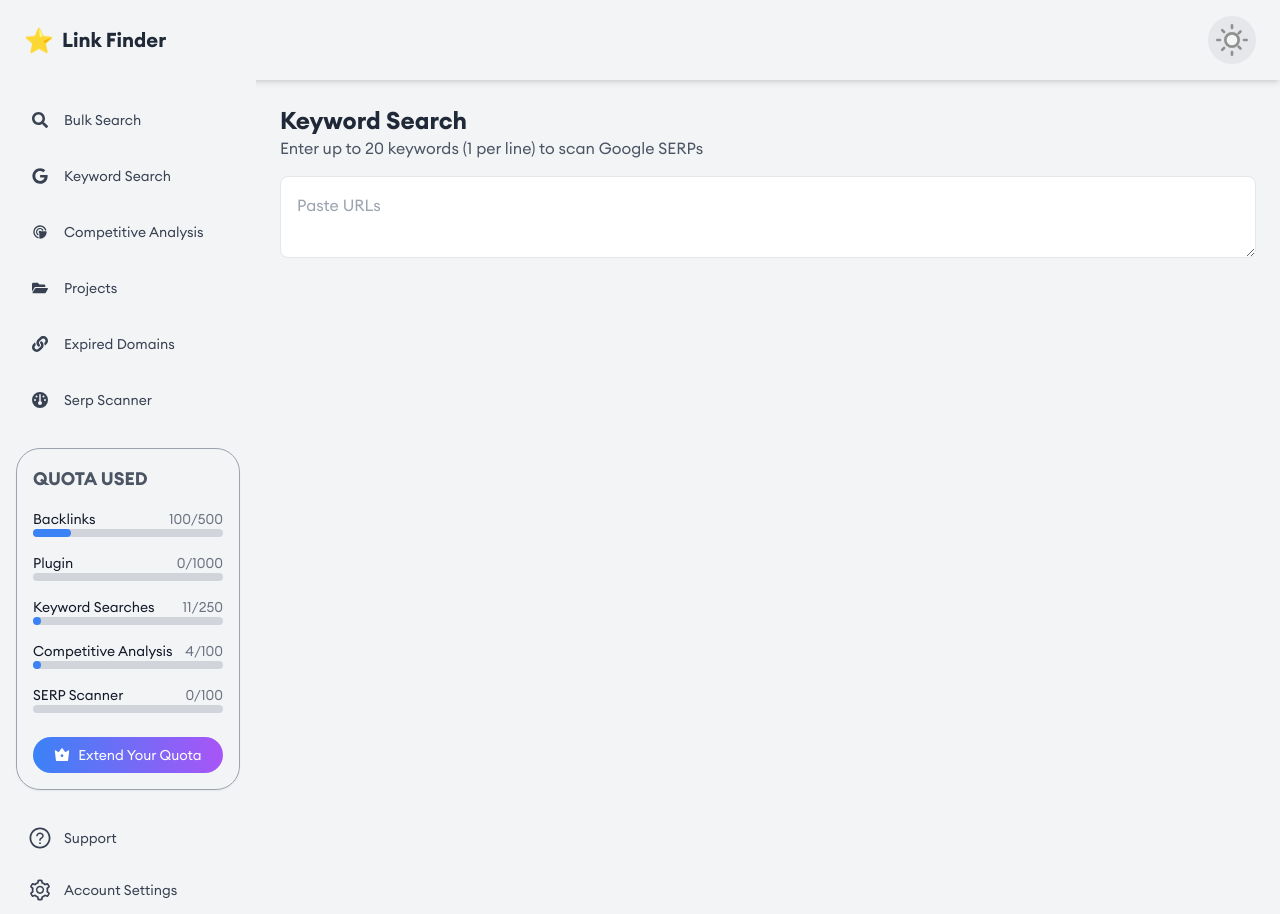
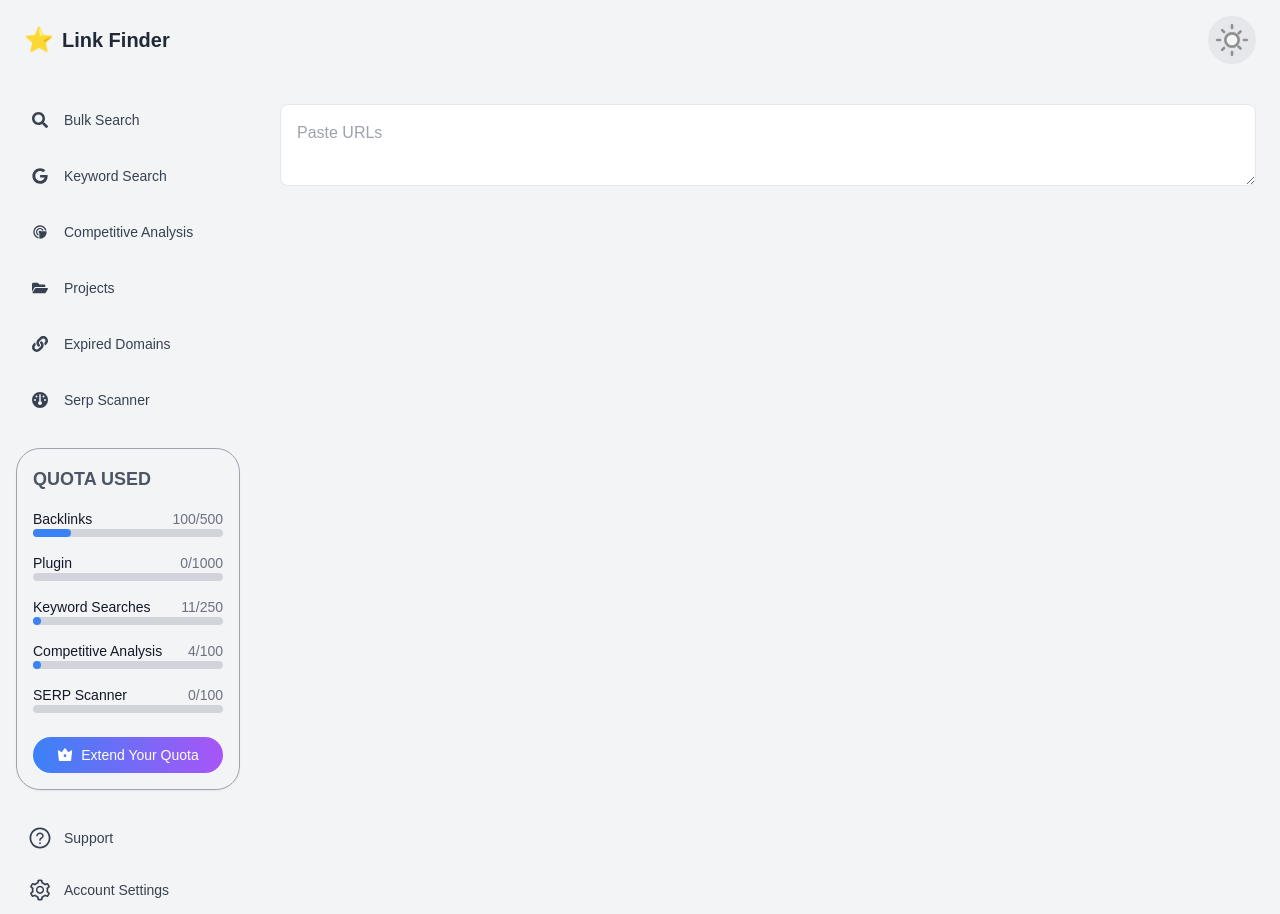
Before and after one commit to tigersoft6084/SEO-Backlink_mentoring, a Next.js app in the folder frontend/: page /dashboard in a window 1280 px wide. Built offline with nearby package versions, Linux system fonts and the light colour scheme.

Commit message:
add dynamic change navbar based on sidebar

```diff
--- a/frontend/src/app/dashboard/page.tsx
+++ b/frontend/src/app/dashboard/page.tsx
@@ -38,7 +38,7 @@
 
         {/* Dynamic content */}
         <DynamicContent
-          title="Keyword Search"
+          title=""
           description="Enter up to 20 keywords (1 per line) to scan Google SERPs"
           placeholder="Paste URLs"
           onSearch={handleSearch}
--- a/frontend/src/app/layout.tsx
+++ b/frontend/src/app/layout.tsx
@@ -1,6 +1,9 @@
+"use client"
+
+import { SidebarProvider } from "../context/SidebarContext";
 import { Geist, Geist_Mono } from "next/font/google";
 import { ThemeProvider } from "../context/ThemeContext";
-import "../styles/globals.css"; // Ensure Tailwind is imported
+import "../styles/globals.css";
 import Navbar from "../components/common/Navbar";
 
 const geistSans = Geist({
@@ -13,18 +16,20 @@
   subsets: ["latin"],
 });
 
-export const metadata = {
-  title: "Link Finder",
-  description: "This is about finding links.",
-};
+// export const metadata = {
+//   title: "Link Finder",
+//   description: "This is about finding links.",
+// };
 
 export default function RootLayout({ children }: { children: React.ReactNode }) {
   return (
     <html lang="en">
-      <body className="font-sans antialiased">
+      <body className="antialiased">
         <ThemeProvider>
-          <Navbar />
-          {children}
+          <SidebarProvider>
+            <Navbar />
+            {children}
+          </SidebarProvider>
         </ThemeProvider>
       </body>
     </html>
--- a/frontend/src/components/common/Navbar.tsx
+++ b/frontend/src/components/common/Navbar.tsx
@@ -1,18 +1,32 @@
-import { PROJECT_NAME } from '../../resources/strings';
-import ThemeToggle from './ThemeToggle'; // Ensure the theme toggle works globally
+import { useSidebar } from "../../context/SidebarContext";
+import ThemeToggle from "./ThemeToggle";
 
 export default function Navbar() {
+  const { selectedMenuItem } = useSidebar(); // Access the selected item
+
   return (
-    <nav className="flex items-center justify-between px-6 py-4 shadow-md dark:bg-gray-800">
+    <nav className="relative flex items-center justify-between px-6 py-4 dark:bg-gray-800">
+      {/* Left Section: Project Name */}
       <div className="flex items-center space-x-2">
         <div className="text-yellow-500 text-2xl">
           ⭐ {/* Replace with an SVG or image if needed */}
         </div>
         <h1 className="text-xl font-bold text-gray-800 dark:text-gray-200">
-          {PROJECT_NAME}
+          Link Finder
         </h1>
       </div>
-      <ThemeToggle />
+
+      {/* Right Section: Dynamic Context */}
+      <div className="absolute" style={{ left: "17.5rem" }}>
+        <h1 className="text-3xl font-bold text-gray-800 dark:text-gray-200">
+          {selectedMenuItem}
+        </h1>
+      </div>
+
+      {/* Right Section: Theme Toggle */}
+      <div className="ml-auto">
+        <ThemeToggle />
+      </div>
     </nav>
   );
 }
--- a/frontend/src/components/common/Sidebar.tsx
+++ b/frontend/src/components/common/Sidebar.tsx
@@ -1,55 +1,66 @@
-"use client"
+"use client";
 
 import { useState } from "react";
+import { useSidebar } from "../../context/SidebarContext"; // Import context
 import { RiVipCrown2Fill } from "react-icons/ri";
 import { AiOutlineQuestionCircle, AiOutlineSetting } from "react-icons/ai";
 
-export default function Sidebar({ menuItems, quotaUsed }) {
-  // Use a union type for state: number | string | null
+interface MenuItem {
+  name: string;
+  icon: React.ReactNode;
+}
+
+interface QuotaItem {
+  name: string;
+  value: number;
+  max: number;
+}
+
+interface SidebarProps {
+  menuItems: MenuItem[];
+  quotaUsed: QuotaItem[];
+}
+
+export default function Sidebar({ menuItems, quotaUsed }: SidebarProps) {
+  const { setSelectedMenuItem } = useSidebar(); // Access context
   const [selectedItem, setSelectedItem] = useState<number | string | null>(null);
 
+  const handleMenuClick = (index: number, name: string) => {
+    setSelectedItem(index);
+    setSelectedMenuItem(name); // Update the context
+  };
+
   return (
-    <aside className="bg-gray-100 dark:bg-gray-800 w-64 p-4 flex flex-col justify-between h-screen ">
+    <aside className="bg-gray-100 dark:bg-gray-800 w-64 p-4 flex flex-col justify-between h-screen">
       {/* Top Menu */}
       <div>
         <ul className="space-y-2">
           {menuItems.map((item, index) => (
             <li
               key={index}
-              onClick={() => setSelectedItem(index)}
+              onClick={() => handleMenuClick(index, item.name)} // Pass the item's name
               className={`flex items-center space-x-3 p-3 cursor-pointer rounded-full transition-colors ${
                 selectedItem === index
                   ? "bg-gray-500 text-white" // Selected state
-                  : "text-gray-700 dark:text-gray-300 hover:bg-gray-300 hover:text-black dark:hover:bg-gray-400" // Hover state matches selected state
+                  : "text-gray-700 dark:text-gray-300 hover:bg-gray-300 hover:text-black dark:hover:bg-gray-400" // Hover state
               }`}
             >
-              <span
-                className={`flex items-center justify-center w-6 h-6 rounded-full ${
-                  selectedItem === index
-                    ? "text-gray-200"
-                    : "text-gray-700 dark:text-gray-300 hover:bg-white hover:text-gray-500"
-                }`}
-              >
-                {item.icon}
-              </span>
+              <span className="flex items-center justify-center w-6 h-6 rounded-full">{item.icon}</span>
               <span className="text-sm font-medium">{item.name}</span>
             </li>
           ))}
         </ul>
       </div>
 
+
       {/* Quota Section */}
       <div className="mt-6 border border-gray-400 dark:border-gray-700 rounded-3xl p-4 dark:bg-gray-900 shadow-sm">
-        <h2 className="text-gray-600 dark:text-gray-400 mb-4 text-lg font-semibold">
-          QUOTA USED
-        </h2>
+        <h2 className="text-gray-600 dark:text-gray-400 mb-4 text-lg font-semibold">QUOTA USED</h2>
         <div className="space-y-4">
           {quotaUsed.map(({ name, value, max }, index) => (
             <div key={index}>
               <div className="flex justify-between items-center text-sm">
-                <span className="font-medium text-gray-900 dark:text-gray-100">
-                  {name}
-                </span>
+                <span className="font-medium text-gray-900 dark:text-gray-100">{name}</span>
                 <span className="text-gray-500 dark:text-gray-400">{`${value}/${max}`}</span>
               </div>
               <div className="w-full bg-gray-300 dark:bg-gray-700 h-2 rounded-full relative">
@@ -61,12 +72,11 @@
             </div>
           ))}
         </div>
-        <button className="mt-6 w-full flex items-center justify-center bg-gradient-to-r from-blue-500 to-purple-500 hover:from-blue-600 hover:to-purple-600 text-white py-2 rounded-full hover:bg-purple-600 text-sm font-medium transition">
+        <button className="mt-6 w-full flex items-center justify-center bg-gradient-to-r from-blue-500 to-purple-500 hover:from-blue-600 hover:to-purple-600 text-white py-2 rounded-full text-sm font-medium transition">
           <RiVipCrown2Fill className="mr-2" size={16} />
           Extend Your Quota
         </button>
       </div>
-
       {/* Bottom Menu */}
       <div className="mt-6">
         <ul className="space-y-1">
@@ -78,13 +88,7 @@
                 : "text-gray-700 dark:text-gray-300 hover:bg-gray-300 hover:text-black dark:hover:bg-gray-400"
             }`}
           >
-            <AiOutlineQuestionCircle
-              className={`w-6 h-6 ${
-                selectedItem === "support"
-                  ? "text-gray-200"
-                  : "text-gray-700 dark:text-gray-300"
-              }`}
-            />
+            <AiOutlineQuestionCircle className="w-6 h-6" />
             <span className="text-sm font-medium">Support</span>
           </li>
           <li
@@ -95,13 +99,7 @@
                 : "text-gray-700 dark:text-gray-300 hover:bg-gray-300 hover:text-black dark:hover:bg-gray-400"
             }`}
           >
-            <AiOutlineSetting
-              className={`w-6 h-6 ${
-                selectedItem === "settings"
-                  ? "text-gray-200"
-                  : "text-gray-700 dark:text-gray-300"
-              }`}
-            />
+            <AiOutlineSetting className="w-6 h-6" />
             <span className="text-sm font-medium">Account Settings</span>
           </li>
         </ul>
--- a/frontend/src/components/ui/DynamicContent.tsx
+++ b/frontend/src/components/ui/DynamicContent.tsx
@@ -5,7 +5,6 @@
 export default function DynamicContent({ title, description, placeholder, onSearch }) {
   return (
     <div className="flex-1 p-6">
-      <Title title={title} description={description} />
       <Table placeholder={placeholder} />
       {/* <SearchLinkButton onClick={onSearch} /> */}
     </div>
--- a/frontend/src/components/ui/Title.tsx
+++ b/frontend/src/components/ui/Title.tsx
@@ -1,7 +1,6 @@
-export default function Title({ title, description }) {
+export default function Title({ description }) {
     return (
       <div className="mb-4">
-        <h1 className="text-2xl font-bold text-gray-800 dark:text-gray-200">{title}</h1>
         <p className="text-gray-600 dark:text-gray-400">{description}</p>
       </div>
     );
--- /dev/null
+++ b/frontend/src/context/SidebarContext.tsx
@@ -0,0 +1,20 @@
+"use client";
+
+import { createContext, useContext, useState } from "react";
+
+const SidebarContext = createContext({
+  selectedMenuItem: "",
+  setSelectedMenuItem: (item: string) => {},
+});
+
+export const SidebarProvider = ({ children }: { children: React.ReactNode }) => {
+  const [selectedMenuItem, setSelectedMenuItem] = useState("");
+
+  return (
+    <SidebarContext.Provider value={{ selectedMenuItem, setSelectedMenuItem }}>
+      {children}
+    </SidebarContext.Provider>
+  );
+};
+
+export const useSidebar = () => useContext(SidebarContext);
```
